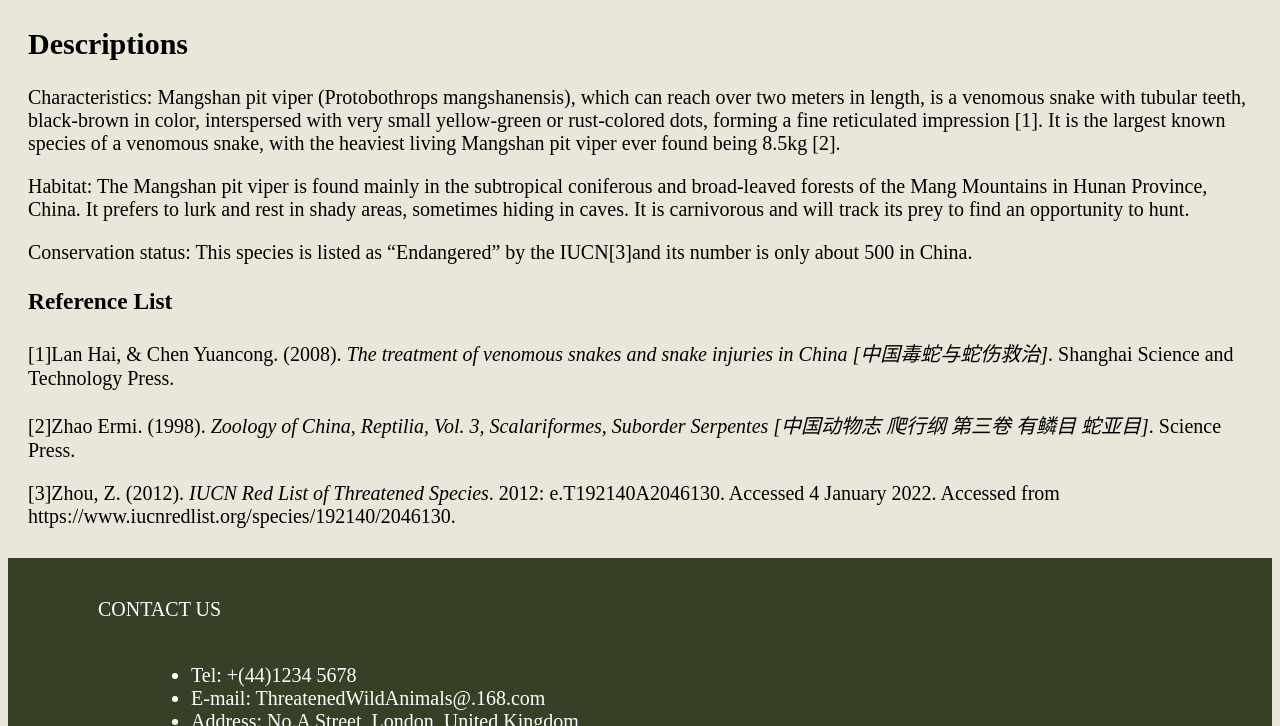
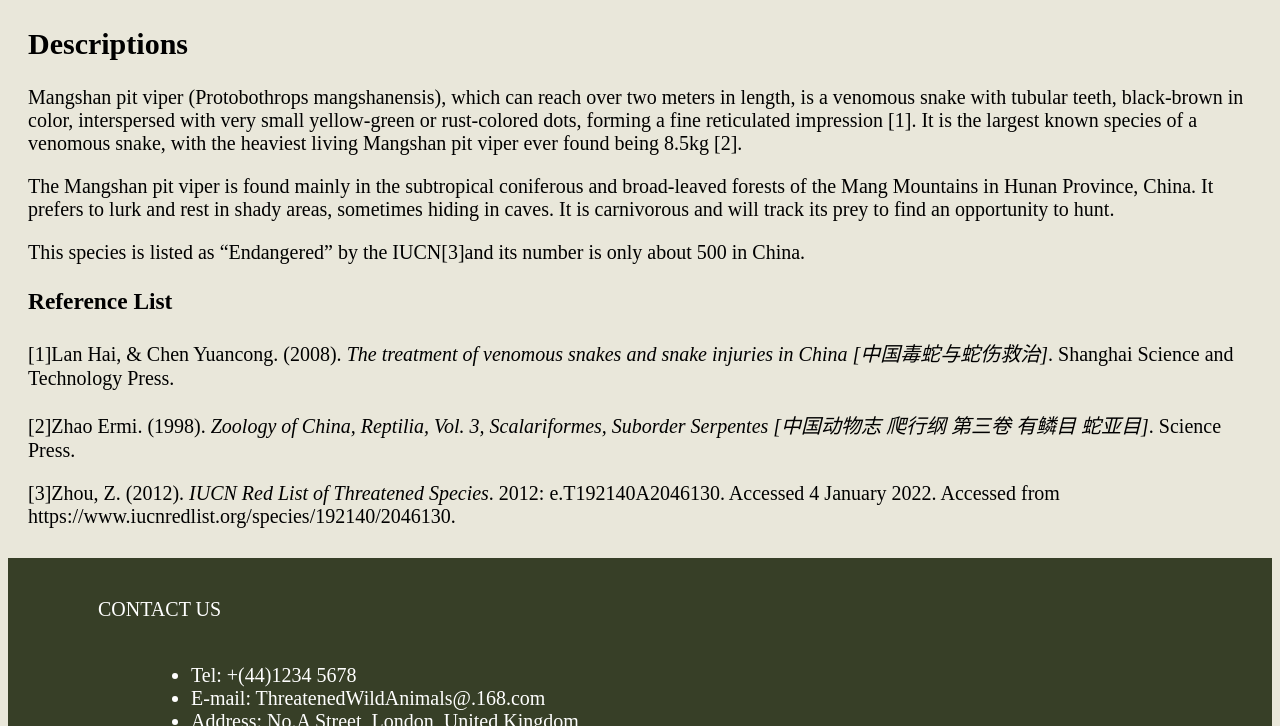
Before and after one commit to wmyshuangyi/Disappearing-Animals, a Jekyll site: the page built from _exhibitreptilia/Mangshan_pit_viper.md, in a window 1280 px wide and 900 px high, scrolled down 1096 px, cut to the strip 174-900 px from the top of the window. Built offline with Jekyll 4.4.1, drawn with Linux system fonts in a browser that asks for light colours.

Commit message:
Update Mangshan_pit_viper.md

```diff
--- a/_exhibitreptilia/Mangshan_pit_viper.md
+++ b/_exhibitreptilia/Mangshan_pit_viper.md
@@ -9,11 +9,11 @@ tags: Viperidae, squamata, reptilia, snake
 ---
 ## Descriptions
 
-Characteristics: Mangshan pit viper (Protobothrops mangshanensis), which can reach over two meters in length, is a venomous snake with tubular teeth, black-brown in color, interspersed with very small yellow-green or rust-colored dots, forming a fine reticulated impression [1]. It is the largest known species of a venomous snake, with the heaviest living Mangshan pit viper ever found being 8.5kg [2].
+Mangshan pit viper (Protobothrops mangshanensis), which can reach over two meters in length, is a venomous snake with tubular teeth, black-brown in color, interspersed with very small yellow-green or rust-colored dots, forming a fine reticulated impression [1]. It is the largest known species of a venomous snake, with the heaviest living Mangshan pit viper ever found being 8.5kg [2].
 
-Habitat: The Mangshan pit viper is found mainly in the subtropical coniferous and broad-leaved forests of the Mang Mountains in Hunan Province, China. It prefers to lurk and rest in shady areas, sometimes hiding in caves. It is carnivorous and will track its prey to find an opportunity to hunt.
+The Mangshan pit viper is found mainly in the subtropical coniferous and broad-leaved forests of the Mang Mountains in Hunan Province, China. It prefers to lurk and rest in shady areas, sometimes hiding in caves. It is carnivorous and will track its prey to find an opportunity to hunt.
 
-Conservation status: This species is listed as "Endangered" by the IUCN[3]and its number is only about 500 in China.
+This species is listed as "Endangered" by the IUCN[3]and its number is only about 500 in China.
 
 
 ### Reference List
```
